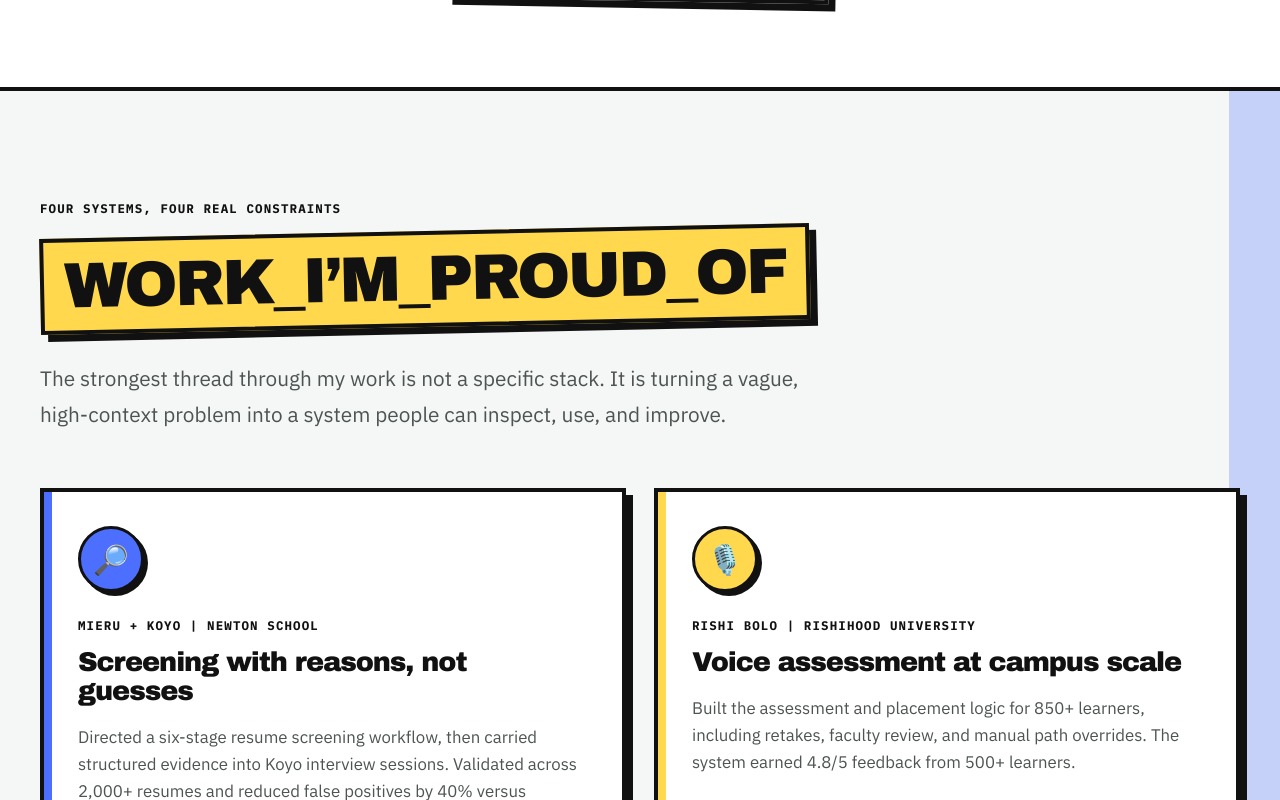
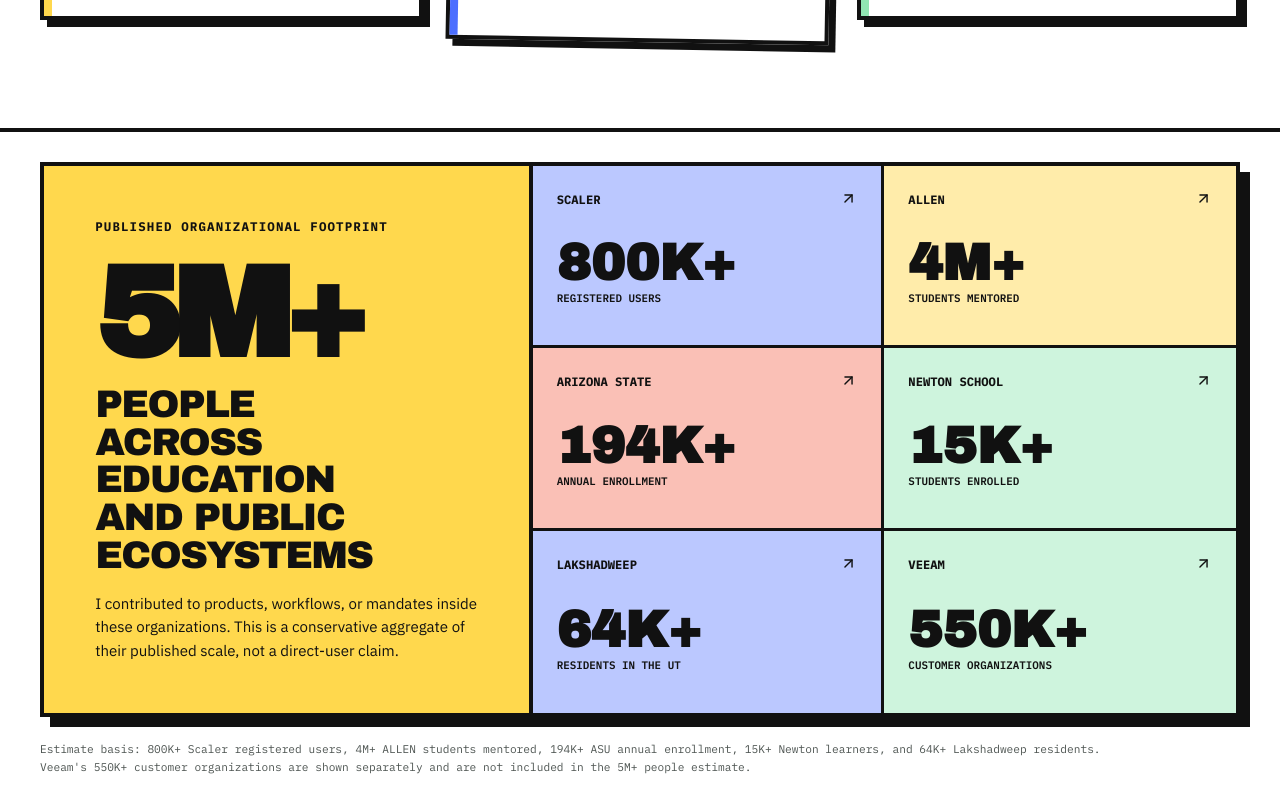
Before and after one commit to rish106-hub/Portfolio, a React (Vite) app: page / in a window 1280 px wide. Shown: the part 1800-2600 px from the top of the page. Built offline with nearby package versions, Linux system fonts and the light colour scheme.

Commit message:
refocus portfolio around organizational impact

```diff
--- a/src/components/AboutSection.tsx
+++ b/src/components/AboutSection.tsx
@@ -1,5 +1,6 @@
+import { ArrowUpRight } from 'lucide-react';
 import { BrutalCard, Reveal, SectionLabel, Tag } from './BrutalUI';
-import { profileCards, proofPoints, skillGroups } from '@/data/portfolio';
+import { impactOrganizations, profileCards, proofPoints, skillGroups } from '@/data/portfolio';
 
 const AboutSection = () => (
   <>
@@ -26,6 +27,44 @@
             </BrutalCard>
           ))}
         </Reveal>
+      </div>
+    </section>
+
+    <section className="impact-section" aria-labelledby="impact-footprint-title">
+      <div className="page-shell">
+        <Reveal className="impact-ledger">
+          <div className="impact-total">
+            <p className="card-kicker">Published organizational footprint</p>
+            <strong>5M+</strong>
+            <h2 id="impact-footprint-title">people across education and public ecosystems</h2>
+            <p>
+              I contributed to products, workflows, or mandates inside these organizations. This is a conservative
+              aggregate of their published scale, not a direct-user claim.
+            </p>
+          </div>
+          <div className="impact-org-grid">
+            {impactOrganizations.map((organization) => (
+              <a
+                key={organization.name}
+                className={`impact-org accent-${organization.accent}`}
+                href={organization.href}
+                target="_blank"
+                rel="noreferrer"
+                aria-label={`${organization.name}: ${organization.figure} ${organization.measure}. View official source`}
+              >
+                <span>{organization.name}</span>
+                <strong>{organization.figure}</strong>
+                <small>{organization.measure}</small>
+                <ArrowUpRight size={17} aria-hidden="true" />
+              </a>
+            ))}
+          </div>
+        </Reveal>
+        <p className="impact-method">
+          Estimate basis: 800K+ Scaler registered users, 4M+ ALLEN students mentored, 194K+ ASU annual enrollment,
+          15K+ Newton learners, and 64K+ Lakshadweep residents. Veeam's 550K+ customer organizations are shown
+          separately and are not included in the 5M+ people estimate.
+        </p>
       </div>
     </section>
 
--- a/src/components/HeroSection.tsx
+++ b/src/components/HeroSection.tsx
@@ -37,18 +37,19 @@
           </div>
           <div className="hero-proof" aria-label="Portfolio highlights">
             <div>
-              <strong>2,000+</strong>
-              <span>resumes validated</span>
+              <strong>5M+</strong>
+              <span>people-scale org footprint</span>
+            </div>
+            <div>
+              <strong>550K+</strong>
+              <span>Veeam customer organizations</span>
             </div>
             <div>
               <strong>17</strong>
               <span>merged open-source PRs</span>
             </div>
-            <div>
-              <strong>850+</strong>
-              <span>learners reached</span>
-            </div>
           </div>
+          <p className="hero-proof-note">Organization-wide scale, not a claim that every person used my work.</p>
         </motion.div>
 
         <motion.div
--- a/src/data/portfolio.ts
+++ b/src/data/portfolio.ts
@@ -56,7 +56,60 @@
   accent: Accent;
 }
 
+export interface ImpactOrganization {
+  name: string;
+  figure: string;
+  measure: string;
+  href: string;
+  accent: Accent;
+}
+
 export const resumeHref = '/Rishav_Dewan_Resume.pdf';
+
+export const impactOrganizations: ImpactOrganization[] = [
+  {
+    name: 'Scaler',
+    figure: '800K+',
+    measure: 'registered users',
+    href: 'https://www.scaler.com/careers',
+    accent: 'blue',
+  },
+  {
+    name: 'ALLEN',
+    figure: '4M+',
+    measure: 'students mentored',
+    href: 'https://www.allen.ac.in/delhi/',
+    accent: 'yellow',
+  },
+  {
+    name: 'Arizona State',
+    figure: '194K+',
+    measure: 'annual enrollment',
+    href: 'https://www.asu.edu/about/facts-and-figures',
+    accent: 'orange',
+  },
+  {
+    name: 'Newton School',
+    figure: '15K+',
+    measure: 'students enrolled',
+    href: 'https://www.newtonschool.co/',
+    accent: 'mint',
+  },
+  {
+    name: 'Lakshadweep',
+    figure: '64K+',
+    measure: 'residents in the UT',
+    href: 'https://lakshadweep.gov.in/',
+    accent: 'blue',
+  },
+  {
+    name: 'Veeam',
+    figure: '550K+',
+    measure: 'customer organizations',
+    href: 'https://www.veeam.com/resources/customer-stories.html',
+    accent: 'mint',
+  },
+];
 
 export const profileCards = [
   {
@@ -165,7 +218,7 @@
     summary:
       'Worked across product design, funnel diagnosis, growth systems, and implementation for startup and education clients.',
     achievements: [
-      'Shipped UX and homepage revamps for 10+ clients including Scaler, Arizona State University, Allen Digital, Wiom, and Cintana.',
+      'Shipped UX and homepage revamps for 10+ clients including Scaler, Veeam, Arizona State University, Allen Digital, Wiom, and Cintana.',
       'Launched the Product × People podcast and built its taxonomy, cadence, and guest pipeline.',
       'Grew Enzo Lab\'s LinkedIn audience by 50% in three months.',
     ],
--- a/src/index.css
+++ b/src/index.css
@@ -443,6 +443,15 @@
   text-transform: uppercase;
 }
 
+.hero-proof-note {
+  max-width: 620px;
+  margin: 10px 0 0;
+  color: var(--muted);
+  font-family: 'IBM Plex Mono', monospace;
+  font-size: 0.68rem;
+  line-height: 1.45;
+}
+
 .workbench {
   position: relative;
   min-height: 630px;
@@ -725,6 +734,142 @@
   font-weight: 700;
 }
 
+.impact-section {
+  padding: 30px 0 96px;
+  background: var(--surface);
+}
+
+.impact-ledger {
+  display: grid;
+  grid-template-columns: minmax(0, 0.82fr) minmax(0, 1.18fr);
+  border: 4px solid var(--line);
+  background: var(--surface);
+  box-shadow: 10px 10px 0 var(--line);
+}
+
+.impact-total {
+  display: flex;
+  flex-direction: column;
+  justify-content: center;
+  padding: clamp(28px, 4vw, 54px);
+  border-right: 4px solid var(--line);
+  background: var(--yellow);
+  color: #111111;
+}
+
+.impact-total > strong {
+  margin: 14px 0 6px;
+  font-family: 'Archivo Black', sans-serif;
+  font-size: clamp(5rem, 10vw, 9rem);
+  line-height: 0.82;
+  letter-spacing: -0.07em;
+}
+
+.impact-total h2 {
+  max-width: 13ch;
+  margin: 12px 0;
+  font-family: 'Archivo Black', sans-serif;
+  font-size: clamp(1.5rem, 3vw, 2.7rem);
+  line-height: 0.98;
+  letter-spacing: -0.04em;
+  text-transform: uppercase;
+}
+
+.impact-total > p:last-child {
+  max-width: 46ch;
+  margin: 6px 0 0;
+  font-size: 0.94rem;
+  line-height: 1.55;
+}
+
+.impact-org-grid {
+  display: grid;
+  grid-template-columns: repeat(2, minmax(0, 1fr));
+}
+
+.impact-org {
+  position: relative;
+  display: grid;
+  grid-template-columns: 1fr auto;
+  gap: 4px 12px;
+  min-height: 150px;
+  padding: 24px;
+  border-right: 3px solid var(--line);
+  border-bottom: 3px solid var(--line);
+  color: var(--ink);
+  text-decoration: none;
+  transition: transform 160ms ease, box-shadow 160ms ease;
+}
+
+.impact-org:nth-child(2n) {
+  border-right: 0;
+}
+
+.impact-org:nth-last-child(-n + 2) {
+  border-bottom: 0;
+}
+
+.impact-org:hover,
+.impact-org:focus-visible {
+  z-index: 1;
+  transform: translate(-4px, -4px);
+  box-shadow: 6px 6px 0 var(--line);
+}
+
+.impact-org > span {
+  align-self: start;
+  font-family: 'IBM Plex Mono', monospace;
+  font-size: 0.76rem;
+  font-weight: 700;
+  text-transform: uppercase;
+}
+
+.impact-org > strong {
+  grid-column: 1;
+  align-self: end;
+  font-family: 'Archivo Black', sans-serif;
+  font-size: clamp(2rem, 4vw, 3.4rem);
+  line-height: 0.9;
+}
+
+.impact-org > small {
+  grid-column: 1;
+  font-family: 'IBM Plex Mono', monospace;
+  font-size: 0.68rem;
+  font-weight: 600;
+  text-transform: uppercase;
+}
+
+.impact-org > svg {
+  grid-column: 2;
+  grid-row: 1;
+}
+
+.impact-org.accent-blue {
+  background: color-mix(in srgb, var(--blue) 38%, var(--surface));
+}
+
+.impact-org.accent-yellow {
+  background: color-mix(in srgb, var(--yellow) 48%, var(--surface));
+}
+
+.impact-org.accent-orange {
+  background: color-mix(in srgb, var(--orange) 36%, var(--surface));
+}
+
+.impact-org.accent-mint {
+  background: color-mix(in srgb, var(--mint) 45%, var(--surface));
+}
+
+.impact-method {
+  max-width: 1080px;
+  margin: 24px 0 0;
+  color: var(--muted);
+  font-family: 'IBM Plex Mono', monospace;
+  font-size: 0.7rem;
+  line-height: 1.6;
+}
+
 .section--work {
   background:
     linear-gradient(90deg, transparent 0 96%, color-mix(in srgb, var(--blue) 28%, transparent) 96%),
@@ -1455,6 +1600,15 @@
     grid-template-columns: 1fr;
   }
 
+  .impact-ledger {
+    grid-template-columns: 1fr;
+  }
+
+  .impact-total {
+    border-right: 0;
+    border-bottom: 4px solid var(--line);
+  }
+
   .profile-card:nth-child(2),
   .profile-card:nth-child(2):hover {
     transform: none;
@@ -1545,6 +1699,28 @@
 
   .hero-proof {
     grid-template-columns: 1fr;
+  }
+
+  .impact-section {
+    padding: 10px 0 72px;
+  }
+
+  .impact-org-grid {
+    grid-template-columns: 1fr;
+  }
+
+  .impact-org {
+    min-height: 128px;
+    border-right: 0;
+    border-bottom: 3px solid var(--line);
+  }
+
+  .impact-org:nth-last-child(-n + 2) {
+    border-bottom: 3px solid var(--line);
+  }
+
+  .impact-org:last-child {
+    border-bottom: 0;
   }
 
   .workbench {
```
